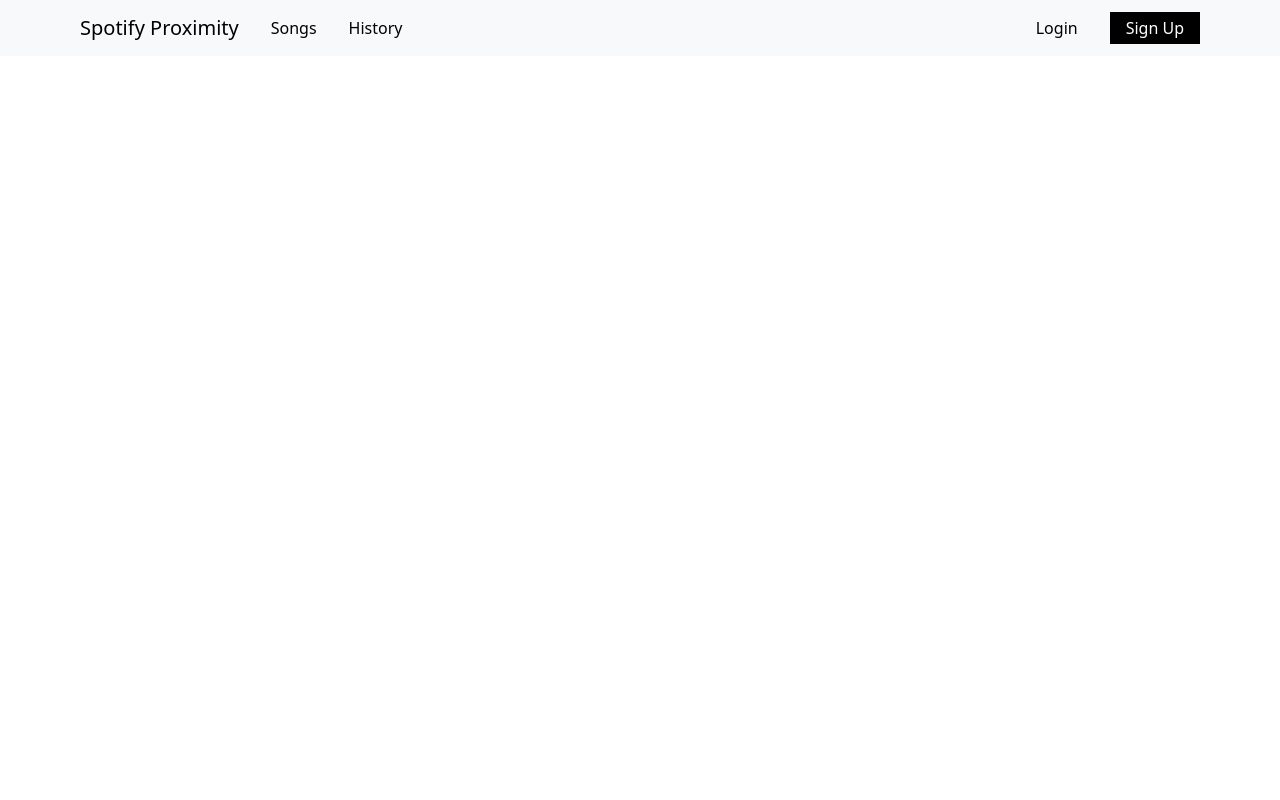
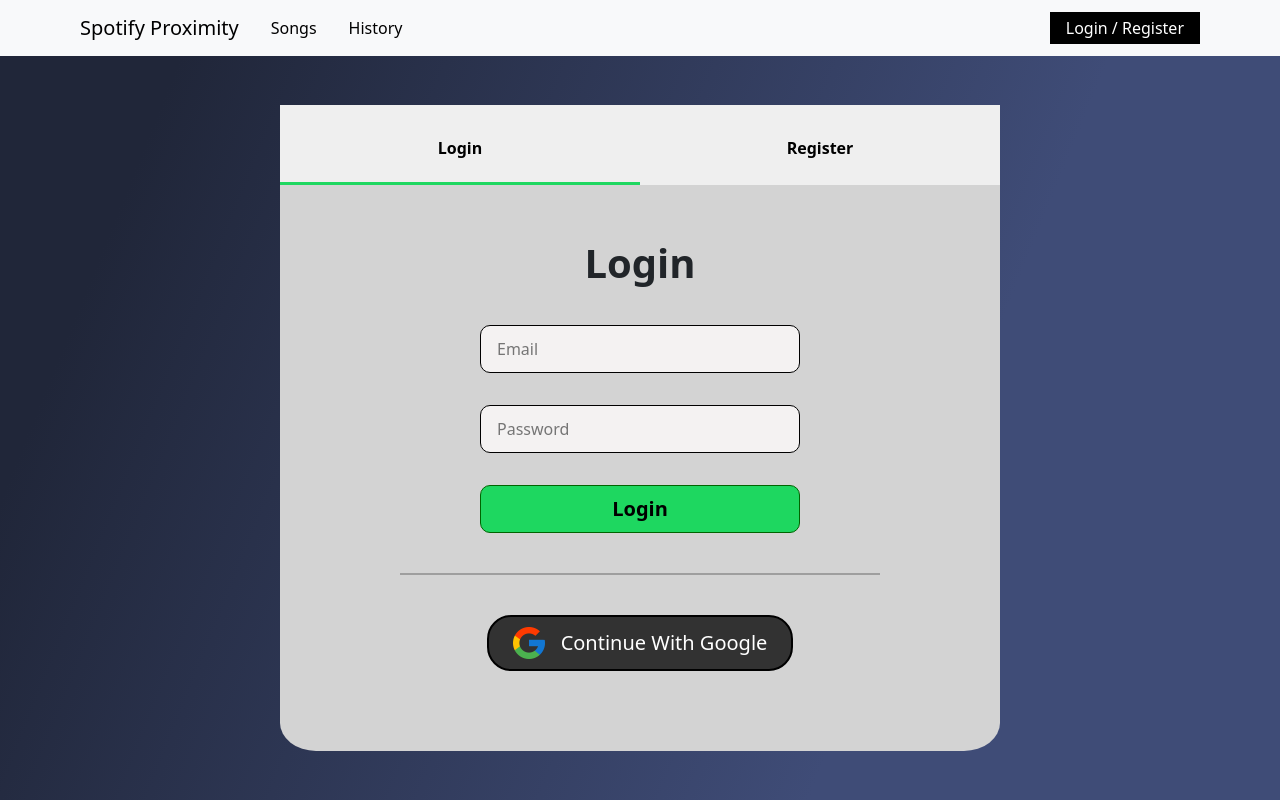
Before and after one commit to RasulNekzad/TTP-Capstone-Frontend, a React (Create React App) app: page /login in a window 1280 px wide. Built offline with nearby package versions, Linux system fonts and the light colour scheme; no server answers.

Commit message:
feat: added authentication page
1) Included auth error map

```diff
--- a/src/App/App.js
+++ b/src/App/App.js
@@ -4,6 +4,7 @@
 // import { Button } from "react-bootstrap";
 import {BrowserRouter as Router, Routes, Route} from "react-router-dom";
 import Home from "../pages";
+import Auth from "../pages/auth";
 import TopNavbar from "../components/layout/TopNavbar";
 
 function App() {
@@ -32,7 +33,8 @@
     <Router>
         <TopNavbar/>
             <Routes>
-                <Route path="/" element={<Home/>}></Route>
+                <Route path="/" element={<Home/>} />
+                <Route path="/login" element={<Auth/>}/>
             </Routes>
     </Router>
   );
--- /dev/null
+++ b/src/components/auth/AuthCodeMap.js
@@ -0,0 +1,20 @@
+const AuthCodeMap = (authCode) => {
+    switch(authCode) {
+        case "auth/invalid-email":
+            return "Email provided is invalid.";
+        case "auth/invalid-password":
+            return "Password provided is invalid.";
+        case "auth/email-already-in-use":
+            return "Email already in use. Please login.";
+        case "auth/wrong-password":
+            return "The password you have provided is incorrect.";
+        case "auth/user-not-found":
+            return "The email you have provided is not registered.";
+        case "auth/too-many-requests":
+            return "You have made too many requests. Please try again later.";
+        case "auth/weak-password":
+            return "Password provided is too weak. Please use a stronger password over 6 characters.";
+    }
+}
+
+export default AuthCodeMap;
--- /dev/null
+++ b/src/components/auth/AuthForm.css
@@ -0,0 +1,131 @@
+.auth {
+    display: flex;
+    flex-direction: column;
+    height: 93vh;
+    justify-content: center;
+    align-items: center;
+    z-index: -1;
+    background: linear-gradient(112.1deg, rgb(32, 38, 57) 11.4%, rgb(63, 76, 119) 70.2%);
+}
+
+.auth-container {
+    width: 45rem;
+}
+@media only screen and (max-width: 460px) {
+    .auth-page {
+        width: 100%;
+    }
+}
+.authSelect {
+    display: flex;
+    width: inherit;
+    justify-content: center;
+}
+.authSelect > * {
+    height: 5rem;
+    font-weight: 600;
+    flex: 1;
+    padding-top: 0.5rem;
+    padding-bottom: 3px;
+    border: none;
+    cursor: pointer;
+}
+.authSelect > *:not(.active):hover {
+    background-color: white;
+}
+.active {
+    border-bottom: 3px solid #1ed760;
+    padding-bottom: 0;
+}
+.form {
+    background-color: lightgray;
+    display: flex;
+    flex-direction: column;
+    align-items: center;
+    justify-content: center;
+    width: inherit;
+    padding: 3rem 10rem 5rem 10rem;
+    box-sizing: border-box;
+    border-bottom-left-radius: 5%;
+    border-bottom-right-radius: 5%;
+}
+@media only screen and (max-width: 460px) {
+    .form {
+        border-bottom-left-radius: 0;
+        border-bottom-right-radius: 0;
+    }
+}
+.form__title {
+     padding-bottom: 1rem;
+     font-weight: 700;
+     font-size: 2.5rem;
+ }
+
+.control {
+    margin-bottom: 2rem;
+}
+.control__input {
+    font-family: inherit;
+    font-size: inherit;
+    color: inherit;
+    background-color: #f4f2f2;
+    border: 1px solid black;
+    height: 3rem;
+    width: 20rem;
+    padding: 0 1rem;
+    border-radius: 10px;
+}
+
+.actions__button {
+    background-color: #1ed760;
+    border: 1px solid darkgreen;
+    font-weight: 600;
+    font-size: 1.25rem;
+    width: 20rem;
+    height: 3rem;
+    border-radius: 10px;
+    cursor: pointer;
+    transition: all 0.2s ease;
+}
+.actions__button:hover {
+    background-color: #52da80;
+}
+
+.button {
+    height: 3.5rem;
+    background-color: rgba(0, 0, 0, 0.76);
+    border: 2px solid black;
+
+    display: flex;
+    flex-direction: row;
+    gap: 1rem;
+    justify-content: center;
+    align-items: center;
+
+    padding-left: 1.5rem;
+    padding-right: 1.5rem;
+
+    border-radius: 1.5rem;
+}
+
+.button:hover {
+    background-color: rgba(0, 0, 0, 0.7);
+    transition: all 0.2s ease-in-out;
+}
+
+.button__logo {
+    width: 2rem;
+    height: 2rem;
+}
+
+.button__text {
+    font-weight: 400;
+    font-size: 1.25rem;
+    color: white;
+}
+
+.divider {
+    border: 1px solid #000000;
+    width: 30rem;
+    margin: 40px 0;
+}
--- /dev/null
+++ b/src/components/auth/AuthForm.js
@@ -0,0 +1,123 @@
+import './AuthForm.css';
+import {useRef, useState} from "react";
+import {
+    setPersistence,
+    signInWithEmailAndPassword,
+    browserSessionPersistence,
+    onAuthStateChanged,
+    createUserWithEmailAndPassword
+} from "firebase/auth";
+import {auth} from "../../firebaseConfig";
+import AuthCodeMap from "./AuthCodeMap";
+import { GoogleAuthProvider, signInWithPopup } from "firebase/auth";
+import {useNavigate} from "react-router-dom";
+import googleLogo from '../../assets/google.png'
+import {Alert} from "react-bootstrap";
+
+const AuthForm = (props) => {
+    const provider = new GoogleAuthProvider();
+    const navigate = useNavigate();
+
+    const [authType, setAuthType] = useState(true);
+    const [error, setError] = useState('');
+
+    const emailInputRef = useRef();
+    const passwordInputRef = useRef();
+
+    const authTypeHandler = type => e => {
+        setError('');
+        emailInputRef.current.value = '';
+        passwordInputRef.current.value = '';
+        setAuthType(type);
+    }
+
+    const submitHandler = async (event) => {
+        event.preventDefault()
+
+        if (!authType) {
+            createUserWithEmailAndPassword(auth, emailInputRef.current.value, passwordInputRef.current.value).then((userCredential) => {
+                onAuthStateChanged(auth, (user) => {
+                    const uid = user.uid;
+                    // ADD THUNK HERE
+
+                })
+                navigate('/');
+            }).catch((error) => {
+                const errorCode = error.code;
+                setError(AuthCodeMap(errorCode));
+            })
+        } else {
+            setPersistence(auth, browserSessionPersistence)
+                .then(() => {
+                    return signInWithEmailAndPassword(auth, emailInputRef.current.value, passwordInputRef.current.value);
+                }).then((userCredential) => {
+                const user = userCredential.user;
+                // ADD THUNK HERE
+
+                navigate('/');
+            }).catch((error) => {
+                const errorCode = error.code;
+                setError(AuthCodeMap(errorCode));
+            })
+        }
+    }
+
+    const googleAuthHandler = () => {
+        signInWithPopup(auth, provider)
+            .then((result) => {
+                // This gives you a Google Access Token. You can use it to access the Google API.
+                const credential = GoogleAuthProvider.credentialFromResult(result);
+                const token = credential.accessToken;
+                // The signed-in user info.
+                const user = result.user;
+                // IdP data available using getAdditionalUserInfo(result)
+                // ...
+                navigate('/');
+            }).catch((error) => {
+            // Handle Errors here.
+            const errorCode = error.code;
+            const errorMessage = error.message;
+            // The email of the user's account used.
+            const email = error.customData.email;
+            // The AuthCredential type that was used.
+            const credential = GoogleAuthProvider.credentialFromError(error);
+            // ...
+        });
+    }
+
+    return (
+        <div className="auth">
+            <div className="auth-container">
+                <div className="authSelect">
+                    <button className={(authType ? "active" : '')}
+                            onClick={authTypeHandler(true)}>Login
+                    </button>
+                    <button className={(!authType ? "active" : '')}
+                            onClick={authTypeHandler(false)}>Register
+                    </button>
+                </div>
+                <form onSubmit={submitHandler} className="form">
+                    {error && <Alert variant="warning">{error}</Alert>}
+                    <p className="form__title">{authType ? 'Login' : 'Register'}</p>
+                    <div className="control">
+                        <input ref={emailInputRef} className="control__input" type="email" id="email"
+                               placeholder="Email"
+                               required/>
+                    </div>
+                    <div className="control">
+                        <input ref={passwordInputRef} className="control__input" type="password" id="password"
+                               placeholder="Password" required/>
+                    </div>
+                    <button className="actions__button">{authType ? 'Login' : 'Register'}</button>
+                    <hr className="divider"/>
+                    <button type="button" onClick={googleAuthHandler} className="button">
+                        <img className="button__logo" src={googleLogo} alt="google icon"/>
+                        <span className="button__text">Continue With Google</span>
+                    </button>
+                </form>
+            </div>
+        </div>
+    )
+}
+
+export default AuthForm;
--- a/src/components/layout/TopNavbar.css
+++ b/src/components/layout/TopNavbar.css
@@ -1,4 +1,5 @@
 .bg-body-tertiary {
+    min-height: 7vh;
     padding-bottom: .5rem !important;
 }
 
--- a/src/components/layout/TopNavbar.js
+++ b/src/components/layout/TopNavbar.js
@@ -32,8 +32,7 @@
                         <Link to="/history" className={`${navCollapse ? 'row-padding' : ''} link-dec`}>History</Link>
                     </Nav>
                     <Nav className={`${navCollapse ? '' : 'nav-padding'}`}>
-                        <Link to="/login" className={`${navCollapse ? 'row-padding' : 'link-padding'} link-dec`}>Login</Link>
-                        <Link to="/signup" className={`${navCollapse ? 'row-padding' : 'link-signup'} link-dec`}>Sign Up</Link>
+                        <Link to="/login" className={`${navCollapse ? 'row-padding' : 'link-signup'} link-dec`}>Login / Register</Link>
                     </Nav>
                 </Navbar.Collapse>
         </Navbar>
--- /dev/null
+++ b/src/pages/auth/index.js
@@ -0,0 +1,7 @@
+import AuthForm from "../../components/auth/AuthForm";
+
+function Auth() {
+    return <AuthForm/>;
+}
+
+export default Auth;
```
Also changed, not shown: src/assets/google.png (added).
